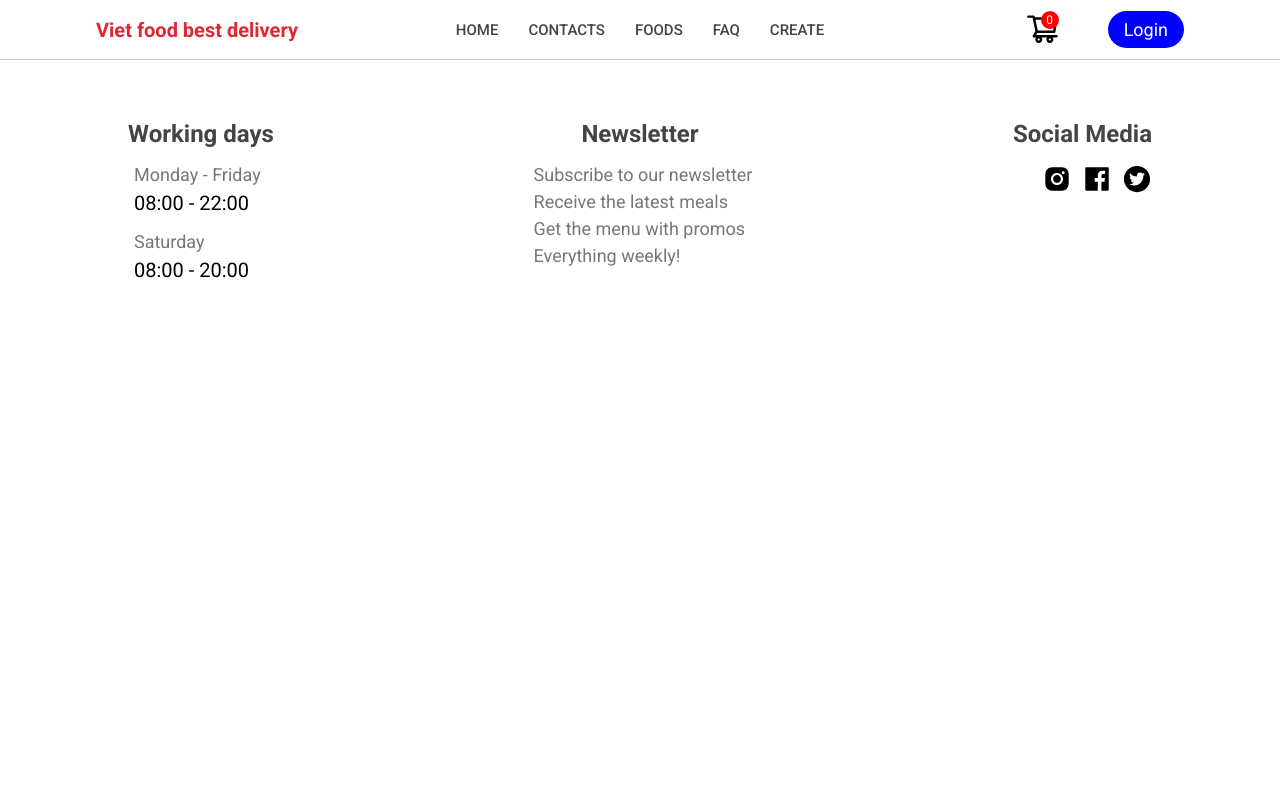
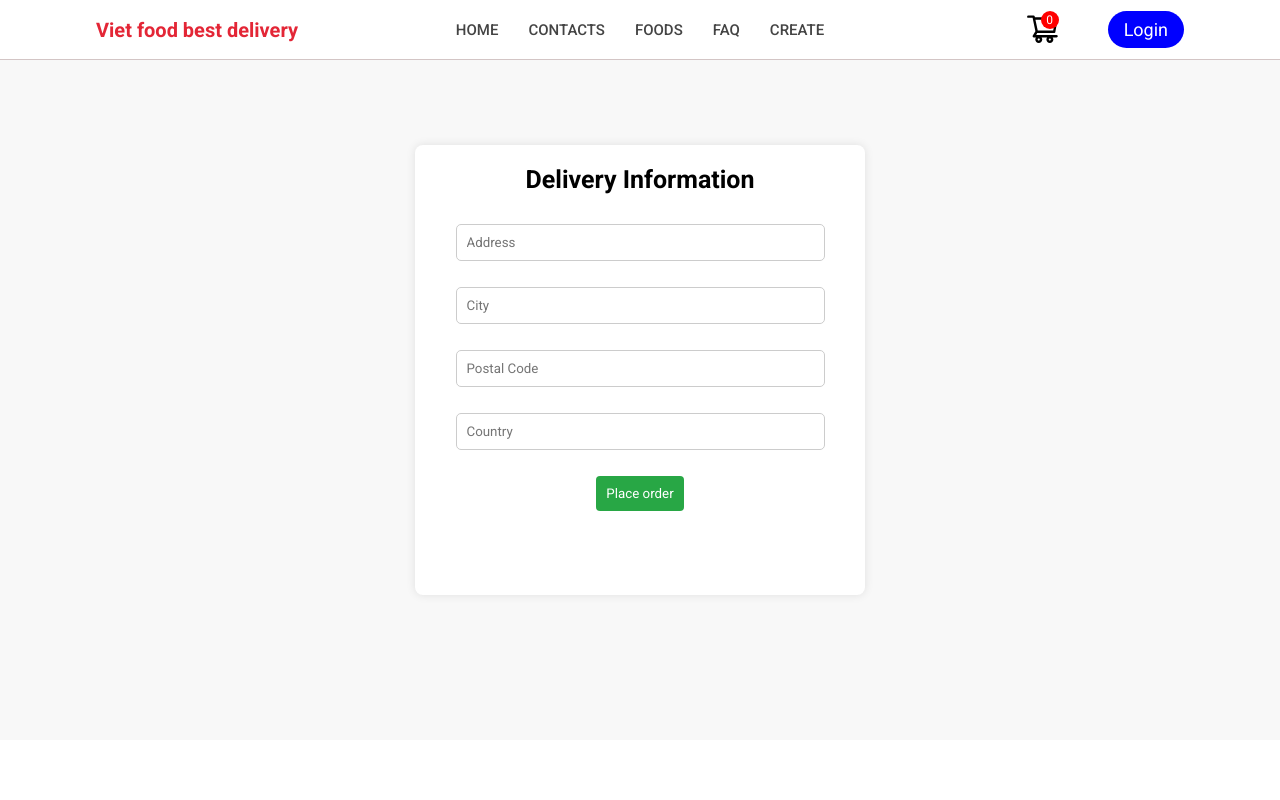
Before and after one commit to kentr9989/viet-food-delivery-website, a React (Create React App) app in the folder client/: page /order in a window 1280 px wide. Shown: the top 800 px of the page. Built offline with nearby package versions, Linux system fonts and the light colour scheme.

Commit message:
Update user and FoodCart

```diff
--- a/client/src/App.js
+++ b/client/src/App.js
@@ -9,6 +9,7 @@ import Create from './components/create/Create';
 import FoodDetails from './components/foodDetails/FoodDetails';
 import FoodCatalog from './components/foodCatalog/FoodCatalog';
 import Cart from './components/cart/Cart';
+import OrderForm from './components/orderform/OrderForm';
 import Checkout from './components/checkout/Checkout';
 import { useLocation } from 'react-router-dom';
 import { useEffect } from 'react';
@@ -32,6 +33,7 @@ function App() {
         <Route path='/create' element={<Create />} />
         <Route path='/food/:id' element={<FoodDetails />} />
         <Route path='/foods/:id' element={<FoodCatalog />} />
+        <Route path='/order' element={<OrderForm />} />
         <Route path='/cart' element={<Cart />} />
         <Route path='/checkout' element={<Checkout />} />
       </Routes>
--- a/client/src/components/cart/Cart.jsx
+++ b/client/src/components/cart/Cart.jsx
@@ -28,7 +28,7 @@ const Cart = () => {
   const handleOrder = () => {
     if (products.length > 0) {
       if (user) {
-        navigate('/checkout');
+        navigate('/order');
       } else {
         setRemindLoginMessage(true);
         setTimeout(() => {
--- a/client/src/components/foodDetails/FoodDetails.jsx
+++ b/client/src/components/foodDetails/FoodDetails.jsx
@@ -58,7 +58,7 @@ const FoodDetails = () => {
     <div className={classes.container}>
       <div className={classes.wrapper}>
         <div className={classes.left}>
-          <img src={`http://localhost:4500/images/${foodDetails?.img}`} />
+          <img src={`http://localhost:4500/images/${foodDetails?.img}` } />
         </div>
         <div className={classes.right}>
           <h2 className={classes.title}> {foodDetails?.title}</h2>
--- /dev/null
+++ b/client/src/components/orderform/OrderForm.jsx
@@ -0,0 +1,103 @@
+import React from 'react';
+import classes from './orderform.module.css';
+import { useSelector } from 'react-redux';
+import { useNavigate } from 'react-router-dom';
+import { useState } from 'react';
+
+const OrderForm = () => {
+  const [address, setAddress] = useState('');
+  const [city, setCity] = useState('');
+  const [postalCode, setPostalCode] = useState('');
+  const [country, setCountry] = useState('');
+  const { products } = useSelector((state) => state.cart);
+  const { user, token } = useSelector((state) => state.auth);
+  const navigate = useNavigate();
+  const [error, setError] = useState(null);
+  const [loading, setLoading] = useState(false);
+
+  const handleSubmit = async (e) => {
+    e.preventDefault();
+    setLoading(true);
+    let orderAddress = address + ' ' + city + ' ' + postalCode + ' ' + country;
+    const order = {
+      userId: user._id,
+      products: products.map((product) => ({
+        productId: product._id,
+        quantity: product.quantity,
+      })),
+      amount: products.reduce(
+        (total, product) => total + product.price * product.quantity,
+        0
+      ),
+      address: orderAddress,
+    };
+    console.log(order);
+
+    try {
+      const response = await fetch('http://localhost:4500/order', {
+        method: 'POST',
+        headers: {
+          'Content-Type': 'application/json',
+          Authorization: `Bearer ${token}`,
+        },
+        body: JSON.stringify(order),
+      });
+      //   let data = await response.json();
+      //   console.log(data);
+
+      if (!response.ok) {
+        throw new Error('Failed to create order');
+      }
+
+      setLoading(false);
+      navigate('/checkout');
+    } catch (error) {
+      setLoading(false);
+      setError(error.message);
+    }
+  };
+
+  return (
+    <div className={classes.container}>
+      <div className={classes.wrapper}>
+        <form className={classes.form} onSubmit={handleSubmit}>
+          <h2> Delivery Information </h2>
+          <input
+            type='text'
+            placeholder='Address'
+            value={address}
+            onChange={(e) => setAddress(e.target.value)}
+            required
+          />
+          <input
+            type='text'
+            placeholder='City'
+            value={city}
+            onChange={(e) => setCity(e.target.value)}
+            required
+          />
+          <input
+            type='text'
+            placeholder='Postal Code'
+            value={postalCode}
+            onChange={(e) => setPostalCode(e.target.value)}
+            required
+          />
+          <input
+            type='text'
+            placeholder='Country'
+            value={country}
+            onChange={(e) => setCountry(e.target.value)}
+            required
+          />
+          <button type='submit' disabled={loading}>
+            Place order
+          </button>
+          {error && <div className={classes.error}>{error}</div>}
+        </form>
+      </div>
+    </div>
+  );
+};
+
+export default OrderForm;
--- /dev/null
+++ b/client/src/components/orderform/orderform.module.css
@@ -0,0 +1,90 @@
+.container {
+    height: calc(100vh - 60px);
+    display: flex;
+    flex-direction: column;
+    justify-content: center;
+    align-items: center;
+    background-color: #f8f8f8;
+}
+
+.wrapper {
+    background-color: white;
+    padding: 20px;
+    width: 450px;
+    height: 450px;
+    border-radius: 8px;
+    box-shadow: 0 0 10px rgba(0,0,0,0.1);
+    display: flex;
+    flex-direction: column;
+    gap: 10px;
+}
+
+.form {
+    display: flex;
+    flex-direction: column;
+    justify-content: center;
+    align-items: center;
+    gap: 10px;
+}
+
+.form > h2 {
+    margin-bottom: 20px;
+    text-align: center;
+    font-weight: 700;
+    font-size: 25px;
+}
+
+.form > input {
+    padding: 10px;
+    width: 90%;
+    border: 1px solid #ccc;
+    border-radius: 5px;
+    margin-bottom: 1rem;
+}
+
+.form > input:focus {
+    padding-left: 1rem;
+}
+
+.form > button {
+    padding: 10px;
+    background-color: #28a745;
+    color: white;
+    border: none;
+    border-radius: 4px;
+    cursor: pointer;
+}
+
+.form > button:hover {
+    background-color: white;
+    color: #28a745;
+    border-color: black;
+}
+
+.error {
+    margin-top: 10px;
+    color: red;
+    text-align: center;
+}
+
+button:disabled {
+    background-color: #ccc;
+}
+
+@media only screen and (max-width: 768px) {
+    .container {
+        margin-top: 3rem;
+    }
+
+}
+
+@media only screen and (max-width: 425px) {
+   .container {
+      width: 600px;
+   }
+   .wrapper {
+     width: 400px;
+     height: 400px;
+   }
+
+}
```
Also changed, not shown: 2 other files (tests, documents, lock files or other folders).
